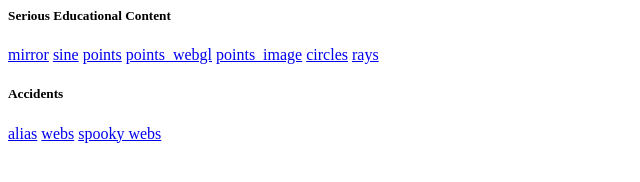
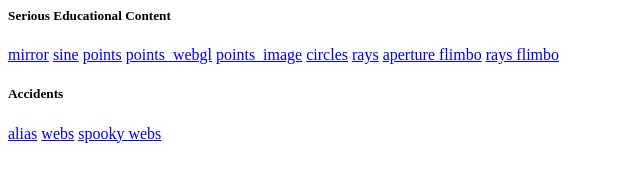
Before and after one commit to Smung-Institute/infinite-darkness, a plain HTML site: page index.html in a window 1280 px wide. Shown: the whole page, without its empty margins (0-640 px from the left). Drawn offline with Linux system fonts and the light colour scheme.

Commit message:
added to index

```diff
--- a/index.html
+++ b/index.html
@@ -8,6 +8,8 @@
 <a href="points_image.html">points_image</a>
 <a href="circles.html">circles</a>
 <a href="etendue/rand_lines.html">rays</a>
+<a href="etendue/aperture.html">aperture flimbo</a>
+<a href="etendue/aperture_phase.html">rays flimbo</a>
 
 <h5>Accidents </h5>
 <a href="happy_accidents/alias.html">alias</a>
```
